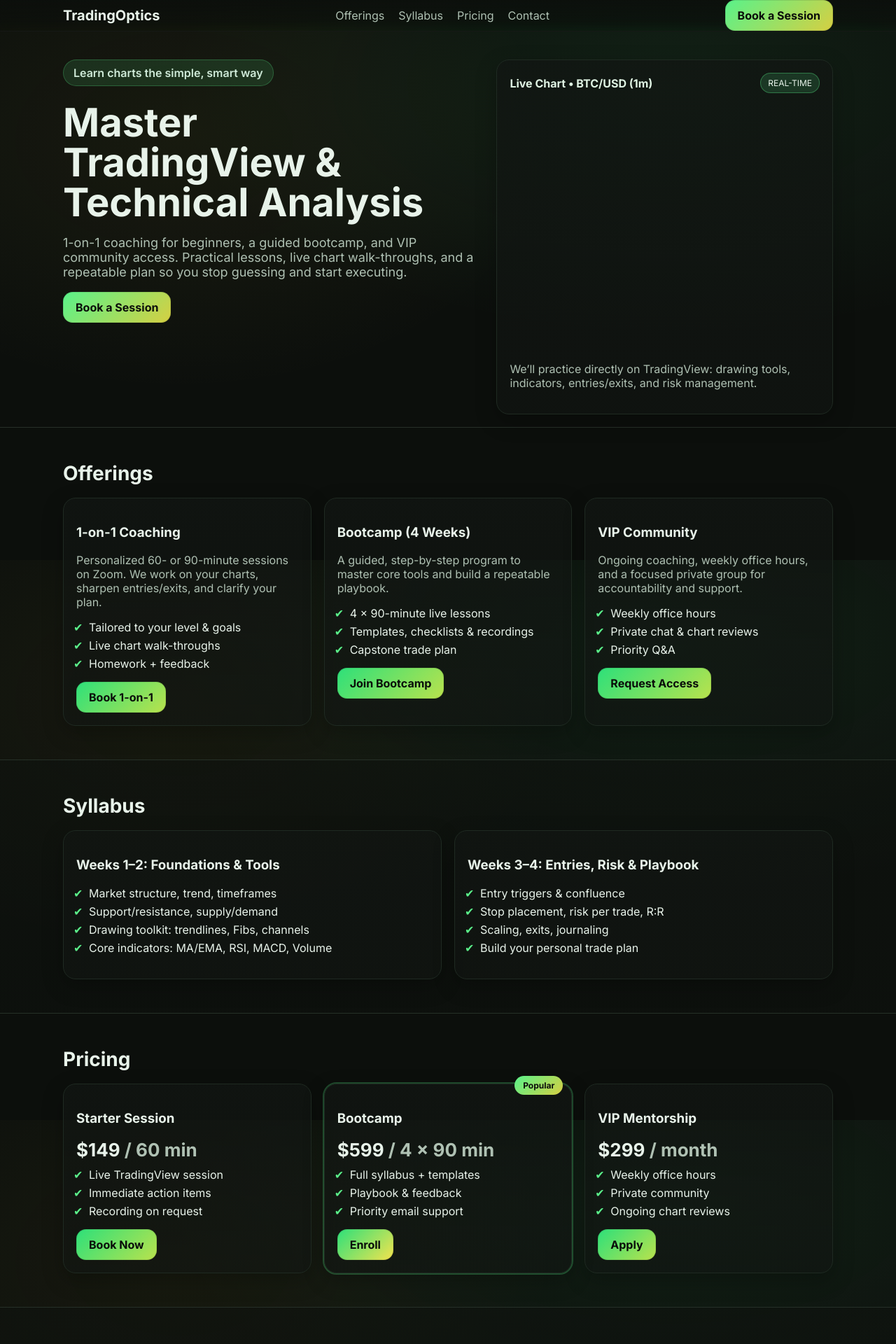
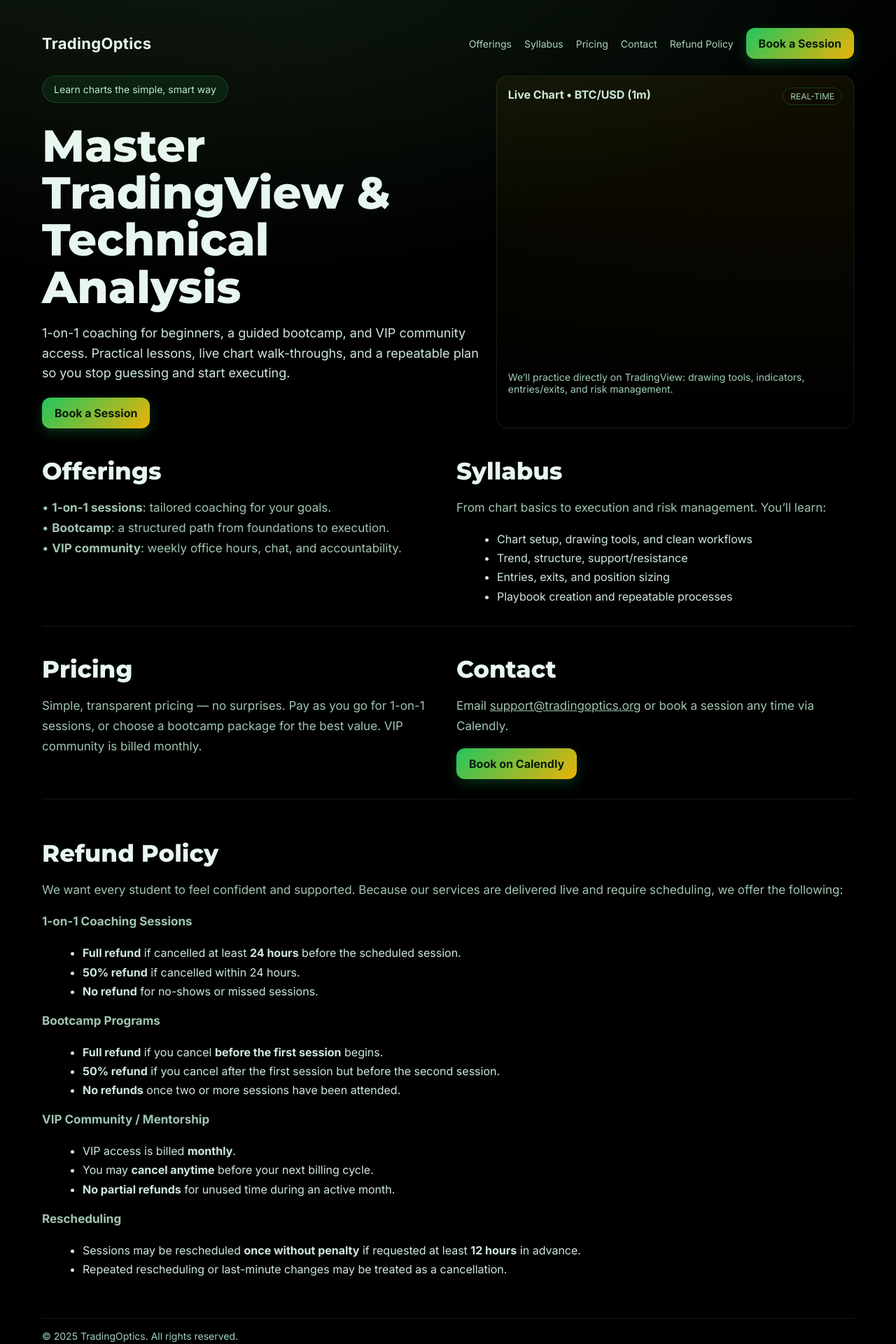
Before and after one commit to TradingOptics/TradingOpticsLive, a React (Vite) app: page / in a window 1280 px wide. Shown: the top 1920 px of the page at 70% size. Built offline with nearby package versions, Linux system fonts and the light colour scheme.

Commit message:
Update App.tsx

```diff
--- a/src/App.tsx
+++ b/src/App.tsx
@@ -1,248 +1,262 @@
-import { useEffect, useRef } from "react";
-import "./styles.css";
+import React from "react";
 
-const CALENDLY = "https://calendly.com/tradingoptics";
+const s = {
+  page: {
+    fontFamily:
+      "Inter, ui-sans-serif, system-ui, -apple-system, Segoe UI, Roboto, Helvetica, Arial",
+    background: "radial-gradient(1200px 600px at 20% -10%, #12361855, #000)",
+    color: "#E7F6EE",
+    minHeight: "100vh",
+  },
+  container: { maxWidth: 1200, margin: "0 auto", padding: "32px 20px" },
+  nav: {
+    display: "flex",
+    alignItems: "center",
+    justifyContent: "space-between",
+    gap: 16,
+    padding: "8px 0 24px",
+  },
+  brand: { fontWeight: 700 as const, fontSize: 22, letterSpacing: 0.3 },
+  navRow: { display: "flex", gap: 18, alignItems: "center", flexWrap: "wrap" as const },
+  navLink: {
+    color: "#BDE8CF",
+    textDecoration: "none",
+    fontSize: 14,
+    opacity: 0.9,
+  },
+  cta: {
+    display: "inline-block",
+    padding: "12px 18px",
+    borderRadius: 12,
+    background:
+      "linear-gradient(135deg, rgba(34,197,94,1) 0%, rgba(234,179,8,1) 100%)",
+    color: "#0B1A10",
+    fontWeight: 700 as const,
+    textDecoration: "none",
+    boxShadow: "0 6px 18px rgba(34,197,94,0.25)",
+  },
+  hero: {
+    display: "grid",
+    gridTemplateColumns: "1.1fr 0.9fr",
+    gap: 24,
+  },
+  badge: {
+    display: "inline-block",
+    padding: "10px 16px",
+    borderRadius: 999,
+    background: "rgba(34,197,94,0.1)",
+    color: "#BDE8CF",
+    fontSize: 14,
+    border: "1px solid rgba(34,197,94,0.25)",
+    marginBottom: 16,
+  },
+  h1: {
+    fontFamily: "Montserrat, ui-sans-serif, system-ui",
+    fontWeight: 800 as const,
+    fontSize: "clamp(36px, 6vw, 64px)",
+    lineHeight: 1.05,
+    margin: "12px 0 18px",
+  },
+  p: { color: "#CFE9DB", fontSize: 18, lineHeight: 1.6, margin: "0 0 20px" },
+  card: {
+    background:
+      "radial-gradient(1400px 700px at 80% -40%, rgba(234,179,8,0.10), rgba(0,0,0,0))",
+    border: "1px solid rgba(189,232,207,0.10)",
+    borderRadius: 16,
+    padding: 16,
+  },
+  chartNote: { fontSize: 14, color: "#9ED0B7", marginTop: 12 },
+  grid2: {
+    display: "grid",
+    gridTemplateColumns: "1fr 1fr",
+    gap: 24,
+    marginTop: 40,
+  },
+  section: { marginTop: 56 },
+  h2: {
+    fontFamily: "Montserrat, ui-sans-serif, system-ui",
+    fontWeight: 800 as const,
+    fontSize: "clamp(26px, 3.6vw, 34px)",
+    margin: "0 0 10px",
+  },
+  muted: { color: "#BDE8CF", opacity: 0.85, lineHeight: 1.7, fontSize: 17 },
+  hr: { border: 0, height: 1, background: "rgba(189,232,207,0.10)", margin: "28px 0" },
+  list: { margin: "8px 0 0 18px", color: "#CFE9DB", lineHeight: 1.7 },
+  foot: {
+    marginTop: 56,
+    paddingTop: 16,
+    borderTop: "1px solid rgba(189,232,207,0.10)",
+    color: "#9ED0B7",
+    fontSize: 14,
+  },
+} as const;
 
 export default function App() {
-  // ---- TradingView Widget ----
-  const tvRef = useRef<HTMLDivElement | null>(null);
+  return (
+    <main style={s.page}>
+      <div style={s.container}>
+        {/* NAV */}
+        <header style={s.nav}>
+          <div style={s.brand}>TradingOptics</div>
+          <nav style={s.navRow}>
+            <a href="#offerings" style={s.navLink}>Offerings</a>
+            <a href="#syllabus" style={s.navLink}>Syllabus</a>
+            <a href="#pricing" style={s.navLink}>Pricing</a>
+            <a href="#contact" style={s.navLink}>Contact</a>
+            <a href="#refund" style={s.navLink}>Refund Policy</a>
+            <a
+              href="https://calendly.com/tradingoptics"
+              target="_blank"
+              rel="noreferrer"
+              style={s.cta}
+            >
+              Book a Session
+            </a>
+          </nav>
+        </header>
 
-  useEffect(() => {
-    // @ts-ignore global added by index.html
-    const TV = (window as any).TradingView;
-    if (!TV || !tvRef.current) return;
-
-    // Clean existing widget on HMR / re-render
-    tvRef.current.innerHTML = "";
-
-    new TV.widget({
-      autosize: true,
-      symbol: "BINANCE:BTCUSDT",
-      interval: "1",
-      timezone: "Etc/UTC",
-      theme: "dark",
-      style: "1",
-      locale: "en",
-      backgroundColor: "rgba(16,20,16,0)",
-      gridColor: "rgba(42, 48, 44, 0.4)",
-      allow_symbol_change: true,
-      hide_top_toolbar: false,
-      hide_legend: false,
-      container_id: "tvchart",
-    });
-  }, []);
-
-  return (
-    <>
-      {/* Header */}
-      <header className="site-header">
-        <div className="container row between center">
-          <a href="#top" className="brand">TradingOptics</a>
-          <nav className="nav">
-            <a href="#offerings">Offerings</a>
-            <a href="#syllabus">Syllabus</a>
-            <a href="#pricing">Pricing</a>
-            <a href="#contact">Contact</a>
-          </nav>
-          <a className="cta" href={CALENDLY} target="_blank" rel="noreferrer">
+        {/* HERO + CHART (chart container must match ID in index.html TradingView embed) */}
+        <section style={s.hero}>
+          <div>
+            <div style={s.badge}>Learn charts the simple, smart way</div>
+            <h1 style={s.h1}>Master TradingView & Technical Analysis</h1>
+            <p style={s.p}>
+              1-on-1 coaching for beginners, a guided bootcamp, and VIP community access.
+              Practical lessons, live chart walk-throughs, and a repeatable plan so you
+              stop guessing and start executing.
+            </p>
+            <a
+              href="https://calendly.com/tradingoptics"
+              target="_blank"
+              rel="noreferrer"
+              style={s.cta}
+            >
               Book a Session
             </a>
           </div>
-      </header>
 
-      {/* Hero */}
-      <main id="top" className="hero-wrap">
-        <div className="container grid hero-grid">
-          <div className="hero-copy">
-            <span className="chip">Learn charts the simple, smart way</span>
-            <h1 className="display">
-              Master <br /> TradingView & <br /> Technical Analysis
-            </h1>
-            <p className="lead">
-              1-on-1 coaching for beginners, a guided bootcamp, and VIP community
-              access. Practical lessons, live chart walk-throughs, and a repeatable plan
-              so you stop guessing and start executing.
-            </p>
-            <div className="actions">
-              <a className="cta" href={CALENDLY} target="_blank" rel="noreferrer">
-                Book a Session
-              </a>
+          <div style={s.card}>
+            <div style={{ display: "flex", justifyContent: "space-between", marginBottom: 8 }}>
+              <div style={{ fontWeight: 700, color: "#CFE9DB" }}>Live Chart • BTC/USD (1m)</div>
+              <div
+                style={{
+                  fontSize: 12,
+                  padding: "4px 10px",
+                  border: "1px solid rgba(34,197,94,0.25)",
+                  borderRadius: 999,
+                  color: "#9ED0B7",
+                }}
+              >
+                REAL-TIME
               </div>
             </div>
-
-          <aside className="hero-chart">
-            <div className="card">
-              <div className="card-head">
-                <div className="card-title">Live Chart • BTC/USD (1m)</div>
-                <span className="pill">REAL-TIME</span>
-              </div>
-              <div id="tvchart" ref={tvRef} className="tv-embed" />
-              <p className="muted">
-                We’ll practice directly on TradingView: drawing tools, indicators,
-                entries/exits, and risk management.
-              </p>
-            </div>
-          </aside>
-        </div>
-      </main>
-
-      {/* Offerings */}
-      <section id="offerings" className="section">
-        <div className="container">
-          <h2>Offerings</h2>
-          <div className="cards-3">
-            <div className="card">
-              <h3>1-on-1 Coaching</h3>
-              <p className="muted">
-                Personalized 60- or 90-minute sessions on Zoom. We work on your
-                charts, sharpen entries/exits, and clarify your plan.
-              </p>
-              <ul className="ticks">
-                <li>Tailored to your level & goals</li>
-                <li>Live chart walk-throughs</li>
-                <li>Homework + feedback</li>
-              </ul>
-              <a className="btn" href={CALENDLY} target="_blank" rel="noreferrer">Book 1-on-1</a>
-            </div>
-
-            <div className="card">
-              <h3>Bootcamp (4 Weeks)</h3>
-              <p className="muted">
-                A guided, step-by-step program to master core tools and build a
-                repeatable playbook.
-              </p>
-              <ul className="ticks">
-                <li>4 × 90-minute live lessons</li>
-                <li>Templates, checklists & recordings</li>
-                <li>Capstone trade plan</li>
-              </ul>
-              <a className="btn" href={CALENDLY} target="_blank" rel="noreferrer">Join Bootcamp</a>
-            </div>
-
-            <div className="card">
-              <h3>VIP Community</h3>
-              <p className="muted">
-                Ongoing coaching, weekly office hours, and a focused private group
-                for accountability and support.
-              </p>
-              <ul className="ticks">
-                <li>Weekly office hours</li>
-                <li>Private chat & chart reviews</li>
-                <li>Priority Q&A</li>
-              </ul>
-              <a className="btn" href={CALENDLY} target="_blank" rel="noreferrer">Request Access</a>
-            </div>
+            {/* This div ID must match the container_id used by the TradingView script in index.html */}
+            <div id="tv_container_main" style={{ width: "100%", minHeight: 360 }} />
+            <div style={s.chartNote}>
+              We’ll practice directly on TradingView: drawing tools, indicators, entries/exits,
+              and risk management.
             </div>
           </div>
         </section>
 
-      {/* Syllabus */}
-      <section id="syllabus" className="section alt">
-        <div className="container">
-          <h2>Syllabus</h2>
-          <div className="cards-2">
-            <div className="card">
-              <h3>Weeks 1–2: Foundations & Tools</h3>
-              <ul className="ticks">
-                <li>Market structure, trend, timeframes</li>
-                <li>Support/resistance, supply/demand</li>
-                <li>Drawing toolkit: trendlines, Fibs, channels</li>
-                <li>Core indicators: MA/EMA, RSI, MACD, Volume</li>
+        {/* CONTENT GRID */}
+        <section style={s.grid2}>
+          <div id="offerings">
+            <h2 style={s.h2}>Offerings</h2>
+            <p style={s.muted}>
+              • <strong>1-on-1 sessions</strong>: tailored coaching for your goals.<br />
+              • <strong>Bootcamp</strong>: a structured path from foundations to execution.<br />
+              • <strong>VIP community</strong>: weekly office hours, chat, and accountability.
+            </p>
+          </div>
+
+          <div id="syllabus">
+            <h2 style={s.h2}>Syllabus</h2>
+            <p style={s.muted}>
+              From chart basics to execution and risk management. You’ll learn:
+            </p>
+            <ul style={s.list}>
+              <li>Chart setup, drawing tools, and clean workflows</li>
+              <li>Trend, structure, support/resistance</li>
+              <li>Entries, exits, and position sizing</li>
+              <li>Playbook creation and repeatable processes</li>
             </ul>
-            </div>
-            <div className="card">
-              <h3>Weeks 3–4: Entries, Risk & Playbook</h3>
-              <ul className="ticks">
-                <li>Entry triggers & confluence</li>
-                <li>Stop placement, risk per trade, R:R</li>
-                <li>Scaling, exits, journaling</li>
-                <li>Build your personal trade plan</li>
-              </ul>
-            </div>
-          </div>
           </div>
         </section>
 
-      {/* Pricing */}
-      <section id="pricing" className="section">
-        <div className="container">
-          <h2>Pricing</h2>
-          <div className="cards-3">
-            <div className="card">
-              <h3>Starter Session</h3>
-              <p className="price">$149 <span className="muted">/ 60 min</span></p>
-              <ul className="ticks">
-                <li>Live TradingView session</li>
-                <li>Immediate action items</li>
-                <li>Recording on request</li>
-              </ul>
-              <a className="btn" href={CALENDLY} target="_blank" rel="noreferrer">Book Now</a>
+        <hr style={s.hr} />
+
+        <section style={s.grid2}>
+          <div id="pricing">
+            <h2 style={s.h2}>Pricing</h2>
+            <p style={s.muted}>
+              Simple, transparent pricing — no surprises. Pay as you go for 1-on-1 sessions,
+              or choose a bootcamp package for the best value. VIP community is billed monthly.
+            </p>
           </div>
 
-            <div className="card featured">
-              <div className="flag">Popular</div>
-              <h3>Bootcamp</h3>
-              <p className="price">$599 <span className="muted">/ 4 × 90 min</span></p>
-              <ul className="ticks">
-                <li>Full syllabus + templates</li>
-                <li>Playbook & feedback</li>
-                <li>Priority email support</li>
-              </ul>
-              <a className="btn primary" href={CALENDLY} target="_blank" rel="noreferrer">Enroll</a>
-            </div>
-
-            <div className="card">
-              <h3>VIP Mentorship</h3>
-              <p className="price">$299 <span className="muted">/ month</span></p>
-              <ul className="ticks">
-                <li>Weekly office hours</li>
-                <li>Private community</li>
-                <li>Ongoing chart reviews</li>
-              </ul>
-              <a className="btn" href={CALENDLY} target="_blank" rel="noreferrer">Apply</a>
-            </div>
-          </div>
+          <div id="contact">
+            <h2 style={s.h2}>Contact</h2>
+            <p style={s.muted}>
+              Email{" "}
+              <a href="mailto:support@tradingoptics.org" style={{ color: "#BDE8CF" }}>
+                support@tradingoptics.org
+              </a>{" "}
+              or book a session any time via Calendly.
+            </p>
+            <a
+              href="https://calendly.com/tradingoptics"
+              target="_blank"
+              rel="noreferrer"
+              style={s.cta}
+            >
+              Book on Calendly
+            </a>
           </div>
         </section>
 
-      {/* Contact */}
-      <section id="contact" className="section alt">
-        <div className="container">
-          <h2>Contact</h2>
-          <div className="cards-2">
-            <div className="card">
-              <h3>Email</h3>
-              <p>
-                Reach us any time:{" "}
-                <a href="mailto:support@tradingoptics.org">support@tradingoptics.org</a>
+        <hr style={s.hr} />
+
+        {/* REFUND POLICY */}
+        <section id="refund" style={s.section}>
+          <h2 style={s.h2}>Refund Policy</h2>
+          <p style={s.muted}>
+            We want every student to feel confident and supported. Because our services are
+            delivered live and require scheduling, we offer the following:
           </p>
-              <p className="muted">
-                We typically reply within 24 hours on weekdays.
-              </p>
-            </div>
-            <div className="card">
-              <h3>Schedule</h3>
-              <p>Prefer to jump straight in? Book a time that works for you.</p>
-              <a className="btn" href={CALENDLY} target="_blank" rel="noreferrer">
-                Open Calendly
-              </a>
-            </div>
-          </div>
-        </div>
+
+          <h3 style={{ ...s.muted, marginTop: 12, fontWeight: 700 }}>1-on-1 Coaching Sessions</h3>
+          <ul style={s.list}>
+            <li><strong>Full refund</strong> if cancelled at least <strong>24 hours</strong> before the scheduled session.</li>
+            <li><strong>50% refund</strong> if cancelled within 24 hours.</li>
+            <li><strong>No refund</strong> for no-shows or missed sessions.</li>
+          </ul>
+
+          <h3 style={{ ...s.muted, marginTop: 14, fontWeight: 700 }}>Bootcamp Programs</h3>
+          <ul style={s.list}>
+            <li><strong>Full refund</strong> if you cancel <strong>before the first session</strong> begins.</li>
+            <li><strong>50% refund</strong> if you cancel after the first session but before the second session.</li>
+            <li><strong>No refunds</strong> once two or more sessions have been attended.</li>
+          </ul>
+
+          <h3 style={{ ...s.muted, marginTop: 14, fontWeight: 700 }}>VIP Community / Mentorship</h3>
+          <ul style={s.list}>
+            <li>VIP access is billed <strong>monthly</strong>.</li>
+            <li>You may <strong>cancel anytime</strong> before your next billing cycle.</li>
+            <li><strong>No partial refunds</strong> for unused time during an active month.</li>
+          </ul>
+
+          <h3 style={{ ...s.muted, marginTop: 14, fontWeight: 700 }}>Rescheduling</h3>
+          <ul style={s.list}>
+            <li>Sessions may be rescheduled <strong>once without penalty</strong> if requested at least <strong>12 hours</strong> in advance.</li>
+            <li>Repeated rescheduling or last-minute changes may be treated as a cancellation.</li>
+          </ul>
         </section>
 
-      {/* Footer */}
-      <footer className="site-footer">
-        <div className="container row between center">
-          <span className="muted">© {new Date().getFullYear()} TradingOptics. All rights reserved.</span>
-          <div className="foot-links">
-            <a href="#offerings">Offerings</a>
-            <a href="#syllabus">Syllabus</a>
-            <a href="#pricing">Pricing</a>
-            <a href="#contact">Contact</a>
+        <footer style={s.foot}>
+          © {new Date().getFullYear()} TradingOptics. All rights reserved.
+        </footer>
       </div>
-        </div>
-      </footer>
-    </>
+    </main>
   );
 }
```
Lines whose indentation alone changed are shown as unchanged.
